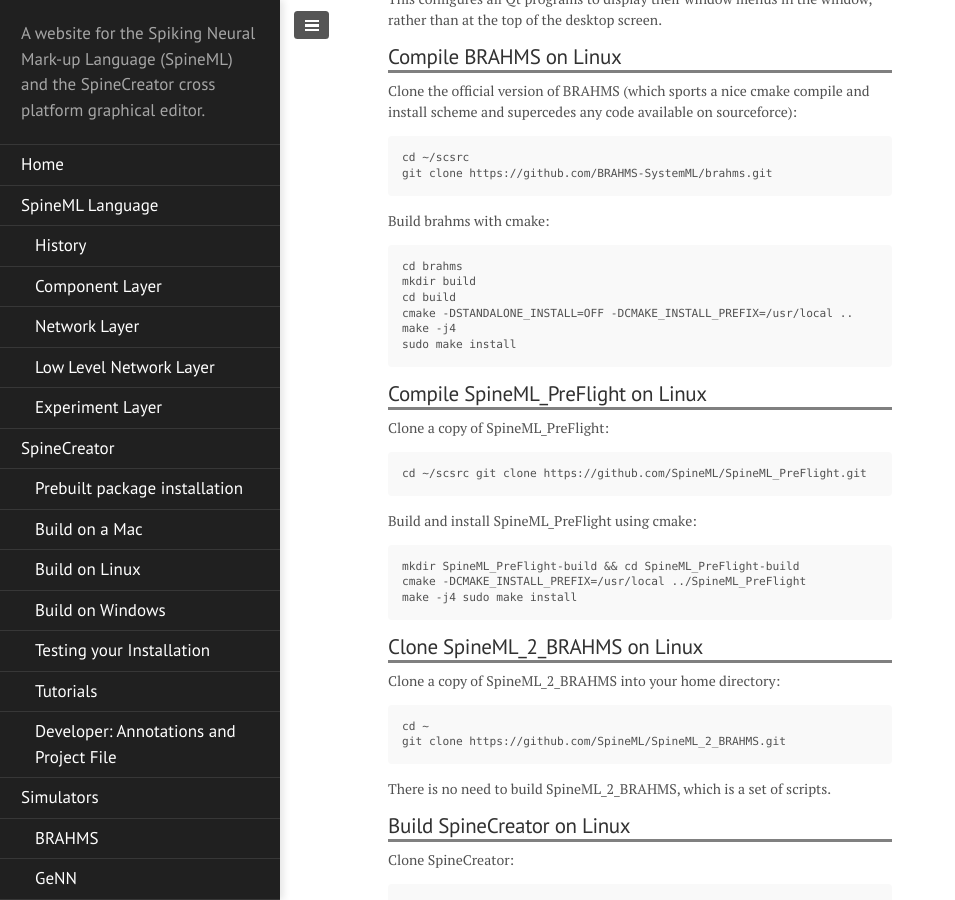
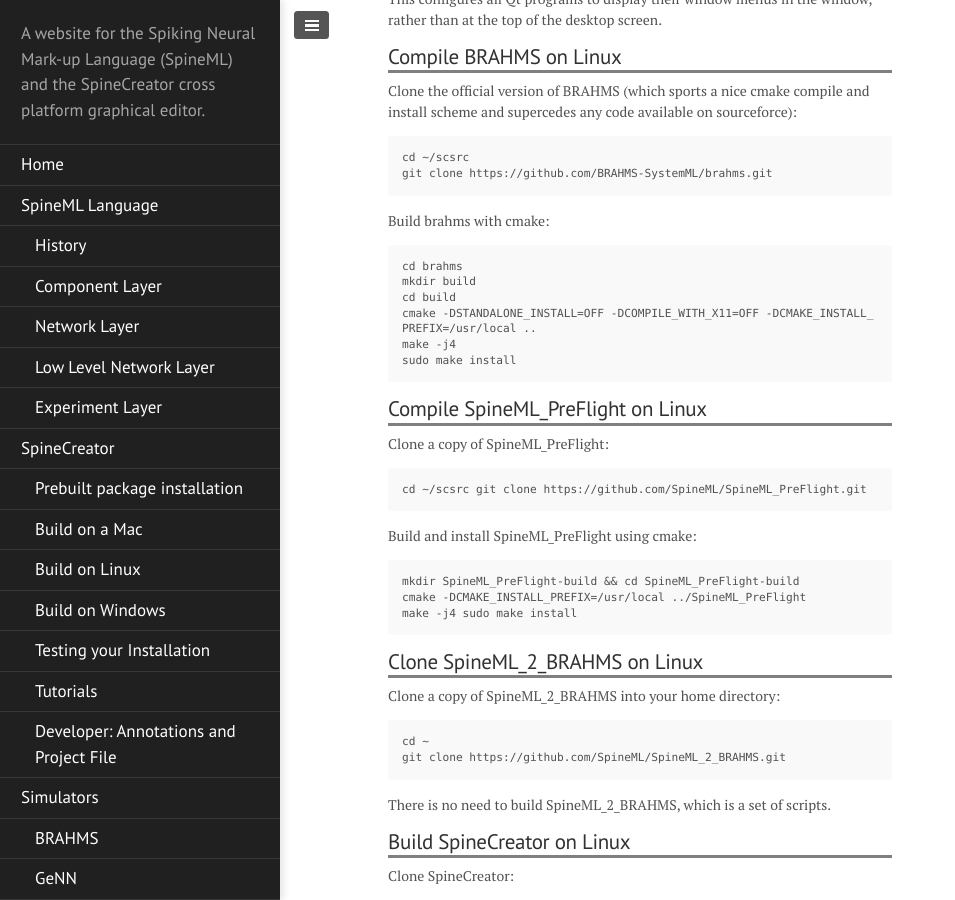
Before and after one commit to SpineML/spineml.github.io, a Jekyll site: the page built from spinecreator/sourcelin/index.md, in a window 1280 px wide and 900 px high, scrolled down 1228 px. Shown: the whole window, without its empty margins (0-955 px from the left). Built offline with Jekyll 4.4.1, drawn with Linux system fonts in a browser that asks for light colours; nearby versions of some CDN libraries; library files that are not in the unit come from our copies.

````diff
--- a/spinecreator/sourcelin/index.md
+++ b/spinecreator/sourcelin/index.md
@@ -91,7 +91,7 @@ Build brahms with cmake:
 cd brahms
 mkdir build
 cd build
-cmake -DSTANDALONE_INSTALL=OFF -DCMAKE_INSTALL_PREFIX=/usr/local ..
+cmake -DSTANDALONE_INSTALL=OFF -DCOMPILE_WITH_X11=OFF -DCMAKE_INSTALL_PREFIX=/usr/local ..
 make -j4
 sudo make install
 ```
````
